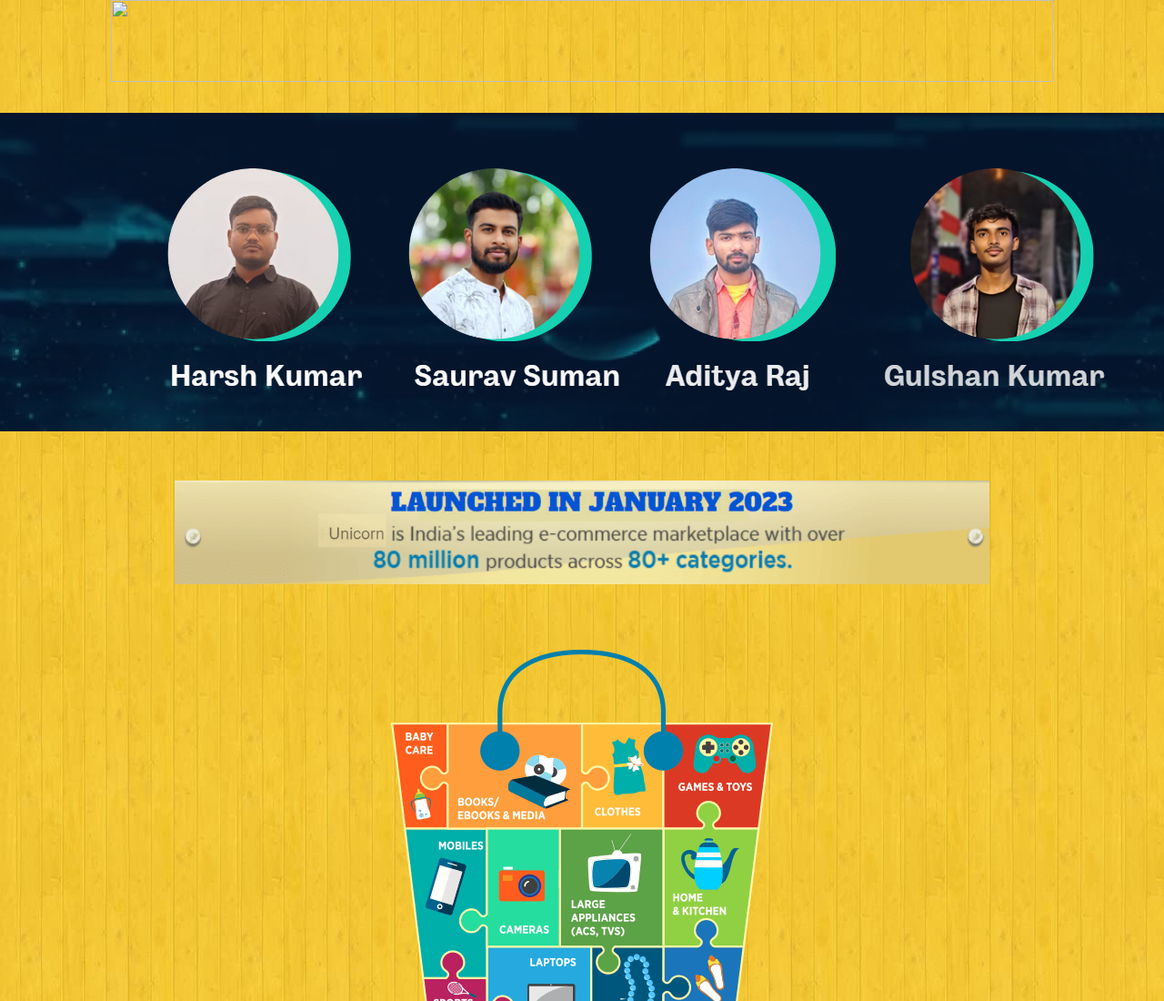
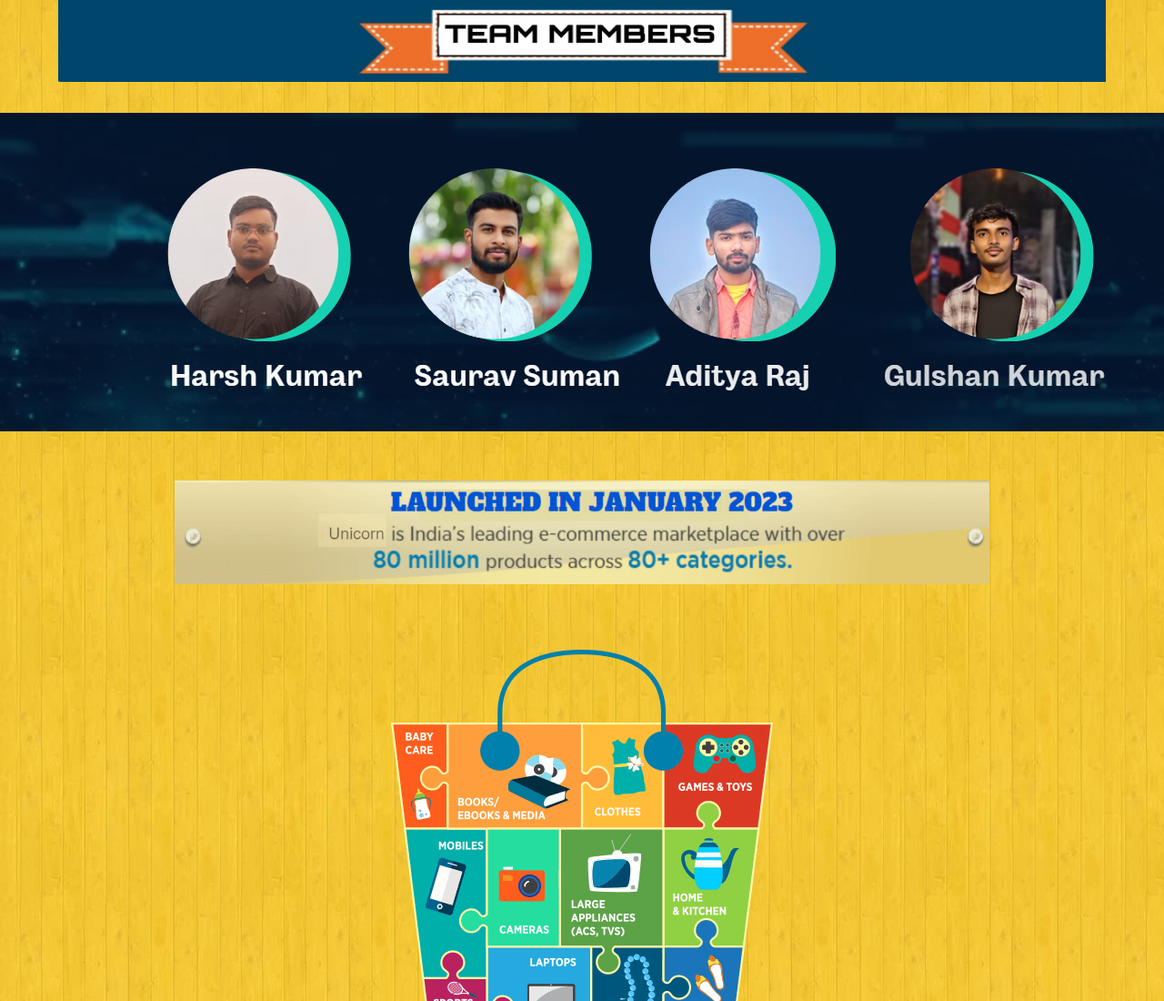
Before and after one commit to saurav3464/Uni-corn, a plain HTML site: page team members.html in a window 1280 px wide. Shown: the top 1100 px of the page at 91% size. Drawn offline with Linux system fonts and the light colour scheme.

Commit message:
Update team members.html

```diff
--- a/team members.html
+++ b/team members.html
@@ -32,7 +32,7 @@
 
     <center>
         <div class="nav">
-            <p><img src="team/top.png" alt=""></p>
+            <p><img src="team/top.jpg" alt=""></p>
         </div>
         <main>
             <div class="memeber">
```
